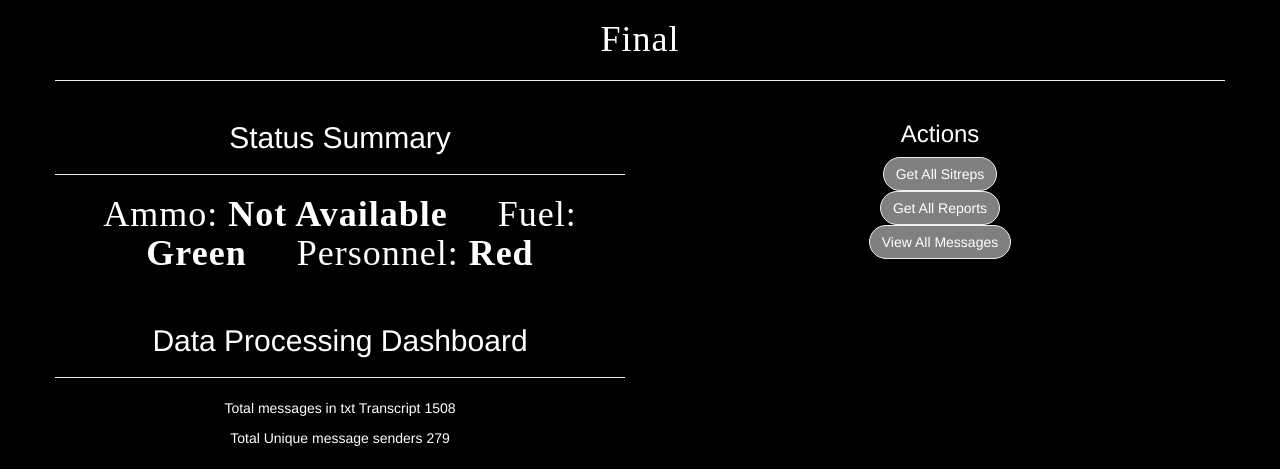
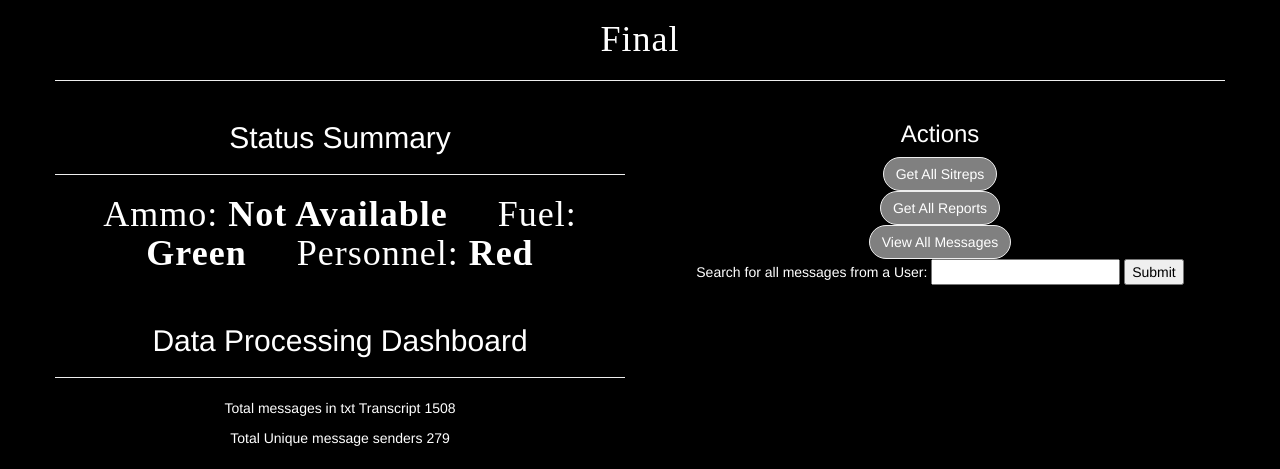
Before and after one commit to smedina17/EGN2, a Flask app: page /final in a window 1280 px wide. Shown: the top 469 px of the page. Run offline with Flask 2, Linux system fonts and the light colour scheme; some libraries are stand-ins or nearby versions.

Commit message:
Update final.html
/searchUser update

```diff
--- a/templates/final.html
+++ b/templates/final.html
@@ -68,6 +68,12 @@
                             <button class="btn btn-outline-dark" type="submit">View All Messages</button>
                         </form>
                     </div>
+                    <div class="margin-bottom:10rem">
+                        <form method="POST" action="/searchUser">
+                            Search for all messages from a User: <input type="text" name="user" style="color:black"/>
+                            <input type="submit" value="Submit" style="color:black" />
+                        </form>
+                    </div>
                 </div>
 
             </div>
```
